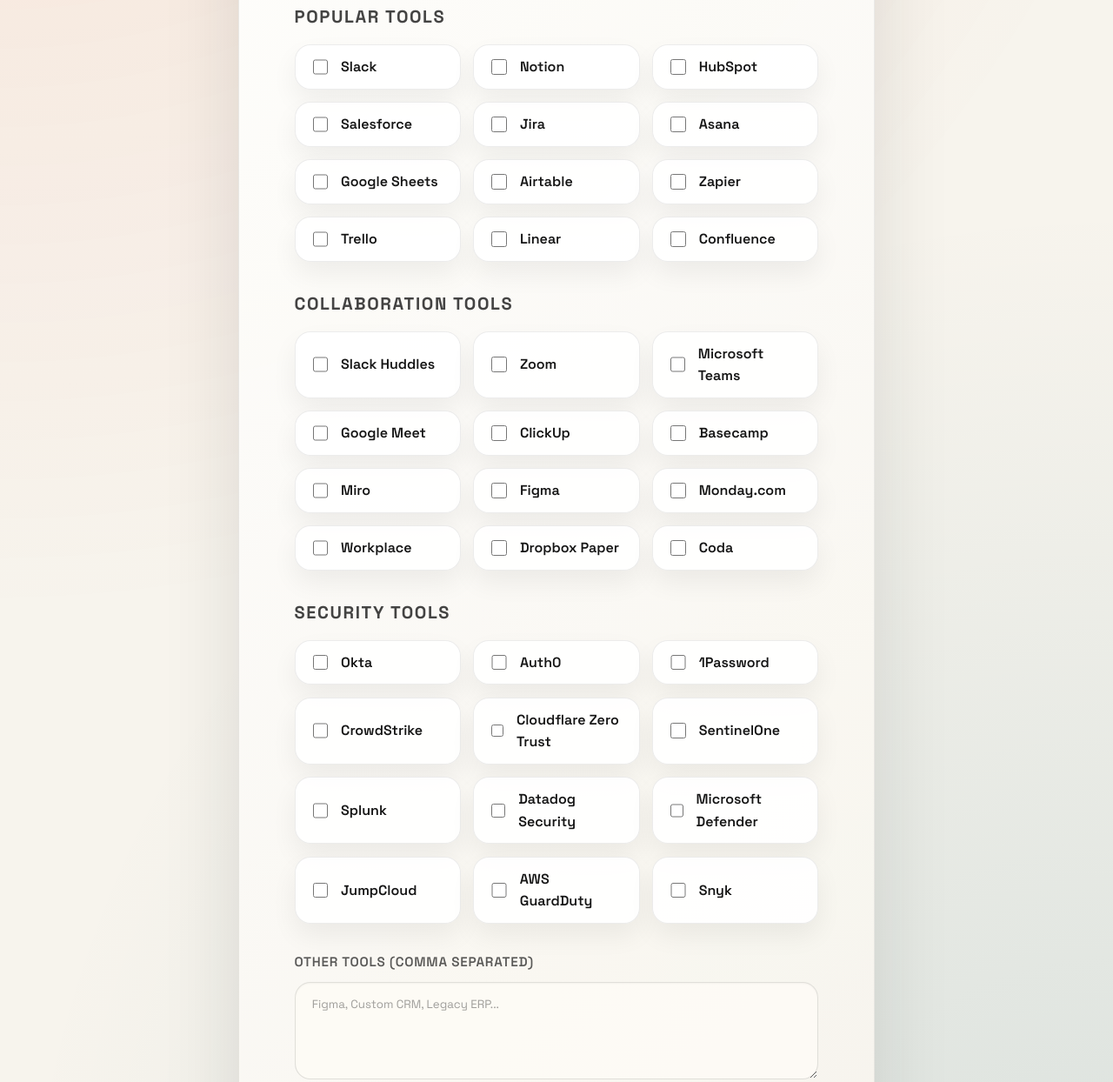
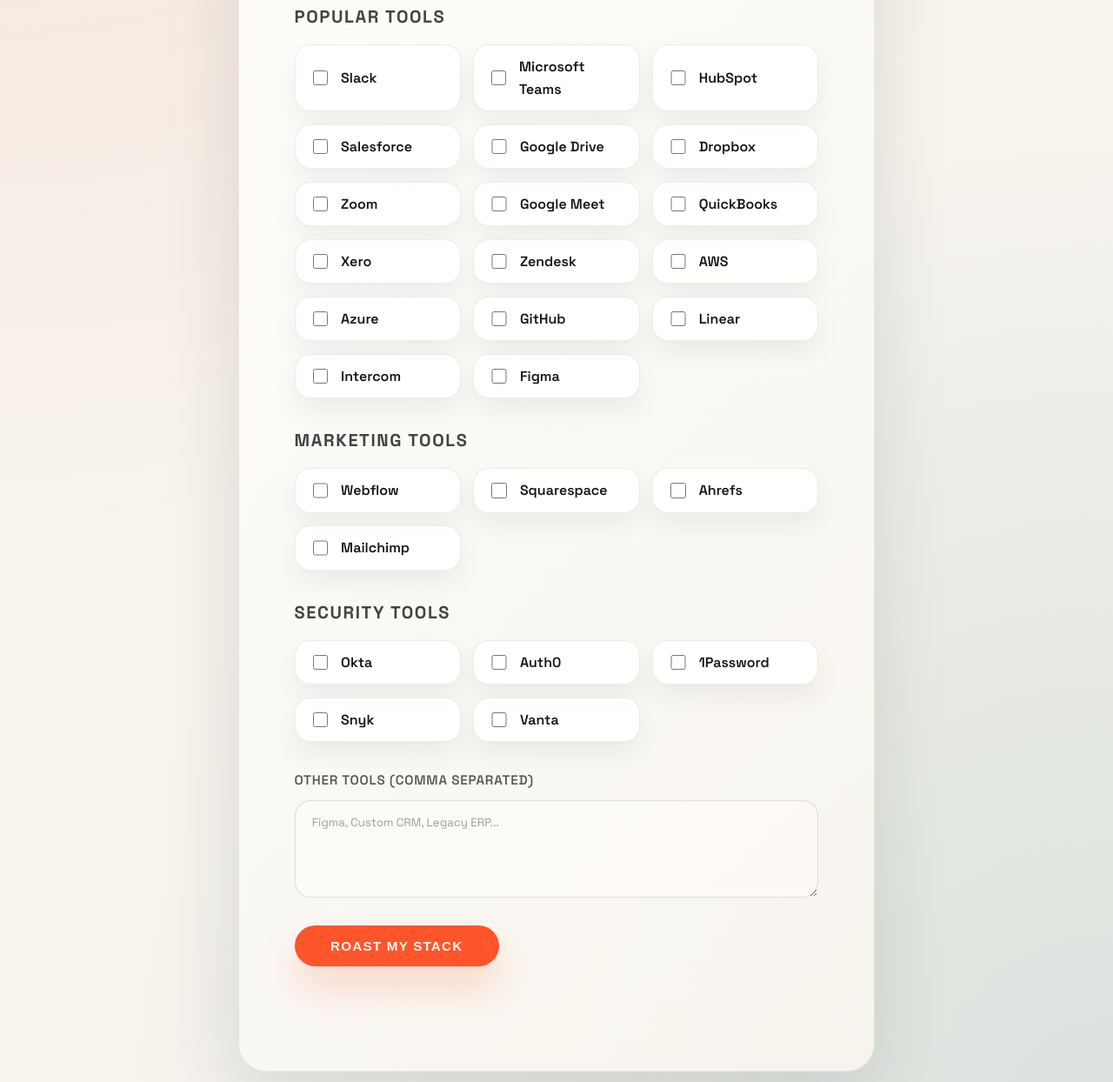
Before and after one commit to kevanlee/roast, a website built with Vite: page index.html in a window 1280 px wide. Shown: the part 687-1931 px from the top of the page at 87% size. Built offline with nearby package versions, Linux system fonts and the light colour scheme.

Commit message:
Add PRMT logo and update navigation styles

```diff
--- a/src/main.js
+++ b/src/main.js
@@ -6,35 +6,32 @@
     title: 'Popular tools',
     defaultTools: [
       'Slack',
-      'Notion',
+      'Microsoft Teams',
       'HubSpot',
       'Salesforce',
-      'Jira',
-      'Asana',
-      'Google Sheets',
-      'Airtable',
-      'Zapier',
-      'Trello',
+      'Google Drive',
+      'Dropbox',
+      'Zoom',
+      'Google Meet',
+      'QuickBooks',
+      'Xero',
+      'Zendesk',
+      'AWS',
+      'Azure',
+      'GitHub',
       'Linear',
-      'Confluence',
+      'Intercom',
+      'Figma',
     ],
   },
   {
     id: 'collaboration',
-    title: 'Collaboration tools',
+    title: 'Marketing tools',
     defaultTools: [
-      'Slack Huddles',
-      'Zoom',
-      'Microsoft Teams',
-      'Google Meet',
-      'ClickUp',
-      'Basecamp',
-      'Miro',
-      'Figma',
-      'Monday.com',
-      'Workplace',
-      'Dropbox Paper',
-      'Coda',
+      'Webflow',
+      'Squarespace',
+      'Ahrefs',
+      'Mailchimp',
     ],
   },
   {
@@ -44,15 +41,8 @@
       'Okta',
       'Auth0',
       '1Password',
-      'CrowdStrike',
-      'Cloudflare Zero Trust',
-      'SentinelOne',
-      'Splunk',
-      'Datadog Security',
-      'Microsoft Defender',
-      'JumpCloud',
-      'AWS GuardDuty',
       'Snyk',
+      'Vanta',
     ],
   },
 ];
@@ -129,8 +119,8 @@
 app.innerHTML = `
   <main class="app-shell">
     <nav class="site-nav">
-      <div class="nav-logo" aria-label="Logo placeholder">Logo</div>
-      <button type="button" class="nav-cta">Talk to an expert</button>
+      <div class="nav-logo" aria-label="PRMT logo"><img src="/img/prmt-logo.png"></div>
+      <a href="https://prmt.com"><button type="button" class="nav-cta">Talk to an expert</button></a>
     </nav>
     <header class="hero">
       <h1>Roast My Tech Stack</h1>
--- a/src/style.css
+++ b/src/style.css
@@ -47,17 +47,13 @@
 .nav-logo {
   display: inline-flex;
   align-items: center;
-  justify-content: center;
   width: 52px;
   height: 52px;
-  border-radius: 16px;
-  background: rgba(255, 85, 43, 0.12);
-  border: 1.5px dashed rgba(255, 85, 43, 0.5);
-  font-weight: 700;
-  font-size: 0.85rem;
-  letter-spacing: 0.08em;
-  text-transform: uppercase;
-  color: rgba(255, 85, 43, 0.9);
+}
+
+.nav-logo img {
+  width: 150px;
+  height: auto;
 }
 
 .nav-cta {
```
Also changed, not shown: img/prmt-logo.png (added).
